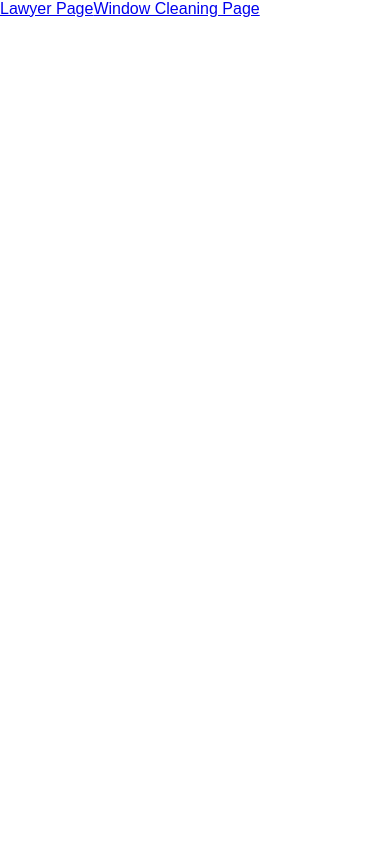
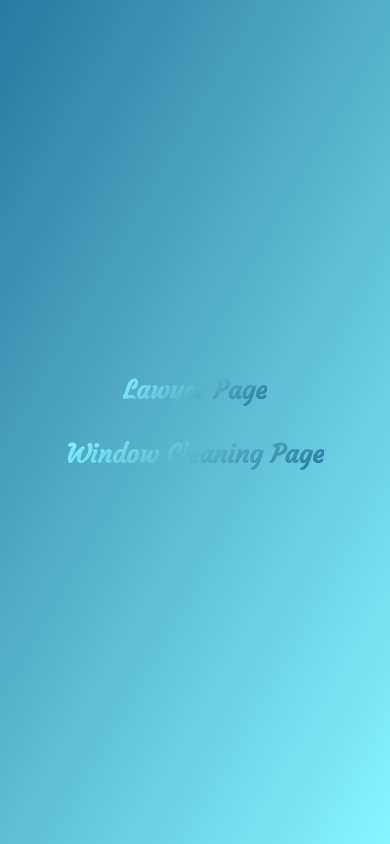
Before and after one commit to JamesGood626/portfolio-playground, a React (Create React App) app: page / in a window 390 px wide. Built offline with nearby package versions, Linux system fonts and the light colour scheme; a web font is replaced by a local one.

Commit message:
Finally decide on nuka-slider as flickity had some strange positioning issues. Now just need to style the cards, and then create the media queries for displaying all three or the slider. Then the H in te footer and done.

```diff
--- a/package.json
+++ b/package.json
@@ -4,7 +4,9 @@
   "private": true,
   "homepage": "https://jamesgood626.github.io/portfolio-playground",
   "dependencies": {
+    "flickity": "^2.1.2",
     "gsap": "^2.0.1",
+    "nuka-carousel": "^4.3.6",
     "react": "^16.4.1",
     "react-dom": "^16.4.1",
     "react-media": "^1.8.0",
--- a/public/index.html
+++ b/public/index.html
@@ -11,6 +11,7 @@
     -->
   <link rel="manifest" href="%PUBLIC_URL%/manifest.json">
   <link rel="shortcut icon" href="%PUBLIC_URL%/favicon.ico">
+  <link href="https://fonts.googleapis.com/css?family=Courgette" rel="stylesheet">
   <!--
       Notice the use of %PUBLIC_URL% in the tags above.
       It will be replaced with the URL of the `public` folder during the build.
--- a/src/Home.js
+++ b/src/Home.js
@@ -1,11 +1,86 @@
 import React from "react";
 import { Link } from "react-router-dom";
+import styled from "styled-components";
+
+const Container = styled.div`
+  display: flex;
+  justify-content: center;
+  align-items: center;
+  width: 100vw;
+  height: 100vh;
+  background: linear-gradient(120deg, #2978a0, #87f6ff) fixed;
+`;
+
+const Nav = styled.nav`
+  display: flex;
+  flex-direction: column;
+  justify-content: center;
+  align-items: center;
+  width: 90vw;
+  height: 80vh;
+  font-family: Courgette;
+
+  & > a {
+    margin: 1rem 0;
+    text-decoration: none;
+
+    & > h1 {
+      position: relative;
+      background-image: -webkit-linear-gradient(120deg, #2978a0, #87f6ff);
+      -webkit-background-clip: text;
+      -webkit-text-fill-color: transparent;
+      font-size: 1.6rem;
+
+      @media (min-width: 712px) {
+        font-size: 4rem;
+      }
+
+      &:after {
+        background: none;
+        content: attr(data-text);
+        left: 0;
+        position: absolute;
+        text-shadow: 2px 3px 4px rgba(180, 40, 40, 0.33);
+        top: 0;
+        z-index: -1;
+      }
+    }
+  }
+`;
+
+// const H1 = styled.h1`
+//   position: relative;
+//   background-image: -webkit-linear-gradient(120deg, #2978a0, #87f6ff);
+//   -webkit-background-clip: text;
+//   -webkit-text-fill-color: transparent;
+//   font-size: 1.6rem;
+
+//   @media (min-width: 500px) {
+//     font-size: 4rem;
+//   }
+
+//   &:after {
+//     background: none;
+//     content: ${props => `${props.dataText}`};
+//     left: 0;
+//     position: absolute;
+//     text-shadow: 2px 3px 4px rgba(180, 40, 40, 0.33);
+//     top: 0;
+//     z-index: -1;
+//   }
+// `;
 
 export const Home = () => {
   return (
-    <nav>
-      <Link to="/lawyer">Lawyer Page</Link>
-      <Link to="/windowcleaning">Window Cleaning Page</Link>
-    </nav>
+    <Container>
+      <Nav>
+        <Link to="/lawyer">
+          <h1 data-text="Lawyer Page">Lawyer Page</h1>
+        </Link>
+        <Link to="/windowcleaning">
+          <h1 data-text="Window Cleaning Page">Window Cleaning Page</h1>
+        </Link>
+      </Nav>
+    </Container>
   );
 };
--- a/src/Pages/Lawyer/Components/menu.js
+++ b/src/Pages/Lawyer/Components/menu.js
@@ -53,6 +53,9 @@ const Nav = styled.nav`
   @media (min-width: 600px) {
     justify-content: space-around;
   }
+
+  & > span:hover {
+  }
 `;
 
 const Link = styled.a`
@@ -86,16 +89,16 @@ export const Menu = () => {
         </svg>
       </SvgContainer>
       <Nav>
-        <span id="active-link" class="nav-link">
+        <span id="about-link" class="nav-link">
           <Link>About</Link>
         </span>
-        <span class="nav-link">
+        <span id="services-link" class="nav-link">
           <Link>Services</Link>
         </span>
-        <span class="nav-link">
+        <span id="clients-link" class="nav-link">
           <Link>Clients</Link>
         </span>
-        <span class="nav-link">
+        <span id="contact-link" class="nav-link">
           <Link>Contact</Link>
         </span>
       </Nav>
--- a/src/Pages/Lawyer/Containers/TestimonialSection.js
+++ b/src/Pages/Lawyer/Containers/TestimonialSection.js
@@ -1,6 +1,7 @@
 import React, { Component, Fragment } from "react";
-import Media from "react-media";
+// import Media from "react-media";
 import styled from "styled-components";
+import Carousel from "nuka-carousel";
 // import { Carousel } from "react-responsive-carousel";
 // import styles from "react-responsive-carousel/lib/styles/carousel.min.css";
 import {
@@ -38,19 +39,21 @@ const TestimonialInnerContainerDiv = FlexColJCAICenterDiv.extend`
   }
 `;
 
-const TestimonialCardContainerDiv = FlexJCAICenterDiv.extend`
-  align-self: center;
+const TestimonialCardContainerDiv = styled.div`
   width: 100%;
-  margin-top: 4vh;
-  background: blue;
+  height: 40vh;
+  margin-top: -0.5rem;
+  // background: blue;
 `;
 
 const CardContainer = styled.div`
-  // position: absolute;
-  // left: 35vw;
-  width: 21rem;
+  display: flex;
+  justify-content: center;
+  width: 100%;
   height: 100%;
-  margin: 0;
+  margin-top: 4.2rem;
+  // Adjust margin bottom of a negative value
+  // to bring dots closer to card.
 `;
 
 const TestimonialCard = FlexColJCAICenterDiv.extend`
@@ -68,7 +71,7 @@ const TestimonialCard = FlexColJCAICenterDiv.extend`
 `;
 
 const TestimonialCardContentContainerDiv = FlexColAICenterDiv.extend`
-  width: 85%;
+  width: 16rem;
   height: 85%;
   padding: 0;
   background: lime;
@@ -107,6 +110,23 @@ const TestimonialCardHeader = styled.h3`
 
   @media (min-width: 500px) {
     font-size: ${props => props.theme.cardHeaderFontSize500W};
+  }
+`;
+
+const SlideButton = styled.button`
+  width: 2.4rem;
+  height: 2.4rem;
+  background: none;
+  border: none;
+
+  &:focus {
+    outline: none;
+  }
+
+  & > svg {
+    &:hover {
+      fill: blue;
+    }
   }
 `;
 
@@ -167,14 +187,50 @@ export default class TestimonialSection extends Component {
         <TestimonialInnerContainerDiv>
           <h2>What Our Clients Are Saying</h2>
           <TestimonialCardContainerDiv>
+            <Carousel
+              initialSlideHeight="-200px"
+              renderCenterLeftControls={({ previousSlide }) => (
+                <SlideButton onClick={previousSlide}>
+                  <svg
+                    id="Layer_1"
+                    data-name="Layer 1"
+                    xmlns="http://www.w3.org/2000/svg"
+                    viewBox="0 0 33 43"
+                  >
+                    <path d="M.92 21.99L32.5.93v41.16L.92 21.99z" />
+                    <path
+                      d="M38 5.87v39.31L7.83 26 38 5.87M39 4L6 26l33 21V4z"
+                      transform="translate(-6 -4)"
+                    />
+                  </svg>
+                </SlideButton>
+              )}
+              renderCenterRightControls={({ nextSlide }) => (
+                <SlideButton>
+                  <svg
+                    onClick={nextSlide}
+                    id="Layer_1"
+                    data-name="Layer 1"
+                    xmlns="http://www.w3.org/2000/svg"
+                    viewBox="0 0 33 43"
+                  >
+                    <path d="M.5.91l31.58 20.1L.5 42.07V.91z" />
+                    <path
+                      d="M12 5.82L42.17 25 12 45.13V5.82M11 4v43l33-22L11 4z"
+                      transform="translate(-11 -4)"
+                    />
+                  </svg>
+                </SlideButton>
+              )}
+            >
               <CardContainer className="cardContainer">
                 <TestimonialCardContentContainerDiv>
                   <TestimonialIconContainerDiv>;D</TestimonialIconContainerDiv>
                   <TestimonialCardHeader>Jenn Burke</TestimonialCardHeader>
                   <p>
                     Lorem ipsum dolor sit amet, consectetur adipiscing elit.
-                  Curabitur dignissim, felis porttitor viverra imperdiet, turpis
-                  sem sodales ligula, ut mattis massa sem et diam.
+                    Curabitur dignissim, felis porttitor viverra imperdiet,
+                    turpis sem sodales ligula, ut mattis massa sem et diam.
                   </p>
                 </TestimonialCardContentContainerDiv>
               </CardContainer>
@@ -184,8 +240,8 @@ export default class TestimonialSection extends Component {
                   <TestimonialCardHeader>Hank Murphey</TestimonialCardHeader>
                   <p>
                     Lorem ipsum dolor sit amet, consectetur adipiscing elit.
-                  Curabitur dignissim, felis porttitor viverra imperdiet, turpis
-                  sem sodales ligula, ut mattis massa sem et diam.
+                    Curabitur dignissim, felis porttitor viverra imperdiet,
+                    turpis sem sodales ligula, ut mattis massa sem et diam.
                   </p>
                 </TestimonialCardContentContainerDiv>
               </CardContainer>
@@ -195,11 +251,12 @@ export default class TestimonialSection extends Component {
                   <TestimonialCardHeader>Yolanda Simon</TestimonialCardHeader>
                   <p>
                     Lorem ipsum dolor sit amet, consectetur adipiscing elit.
-                  Curabitur dignissim, felis porttitor viverra imperdiet, turpis
-                  sem sodales ligula, ut mattis massa sem et diam.
+                    Curabitur dignissim, felis porttitor viverra imperdiet,
+                    turpis sem sodales ligula, ut mattis massa sem et diam.
                   </p>
                 </TestimonialCardContentContainerDiv>
               </CardContainer>
+            </Carousel>
           </TestimonialCardContainerDiv>
         </TestimonialInnerContainerDiv>
       </TestimonialContainerSection>
```
Also changed, not shown: src/Pages/Lawyer/main.css (+12 -0 lines), 1 other file (tests, documents, lock files or other folders). Lines whose indentation alone changed are shown as unchanged.
